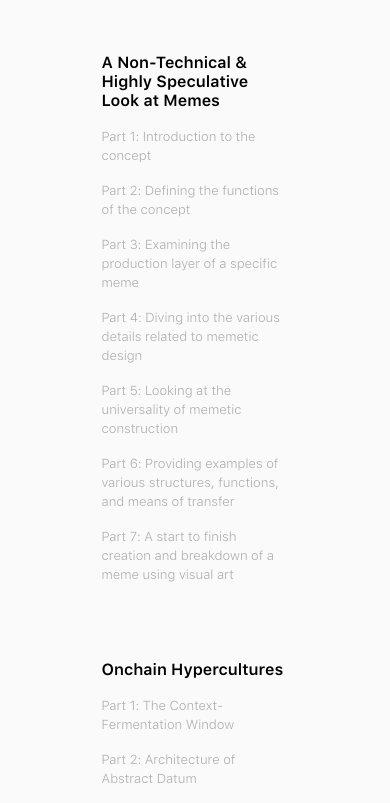
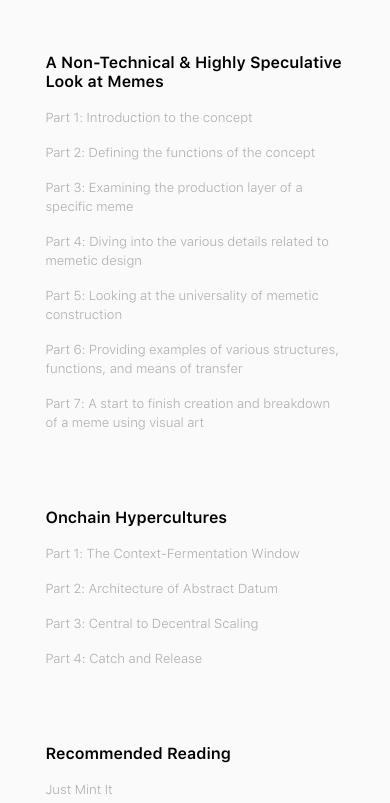
Before and after one commit to 0xLGHT/memes-how, a plain HTML site: page index.html in a window 390 px wide. Shown: the part 142-945 px from the top of the page. Drawn offline with Linux system fonts and the light colour scheme; no server answers.

```diff
--- a/m-styles.css
+++ b/m-styles.css
@@ -158,6 +158,13 @@
         font-family: 'SF UI Text', sans-serif;
         font-size: small;
     }
+    .center-container {
+        display: flex;
+        flex-direction: column;
+        align-items: flex-start;
+        width: 80%;
+        margin: 0 auto;
+    }
 }
 
 /* Set a maximum font size for wide screens */
--- a/styles.css
+++ b/styles.css
@@ -124,6 +124,13 @@
         font-family: 'SF UI Text', sans-serif;
         font-size: small;
     }
+    .center-container {
+        display: flex;
+        flex-direction: column;
+        align-items: flex-start;
+        width: 80%;
+        margin: 0 auto;
+    }
 }
 
 /* Set a maximum font size for wide screens */
```
